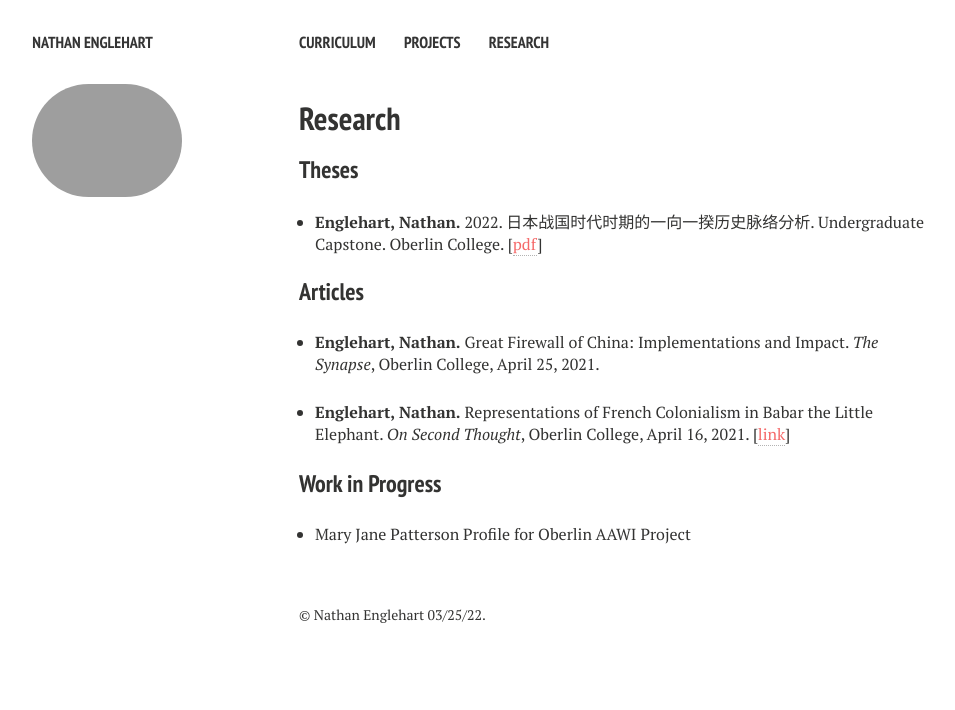
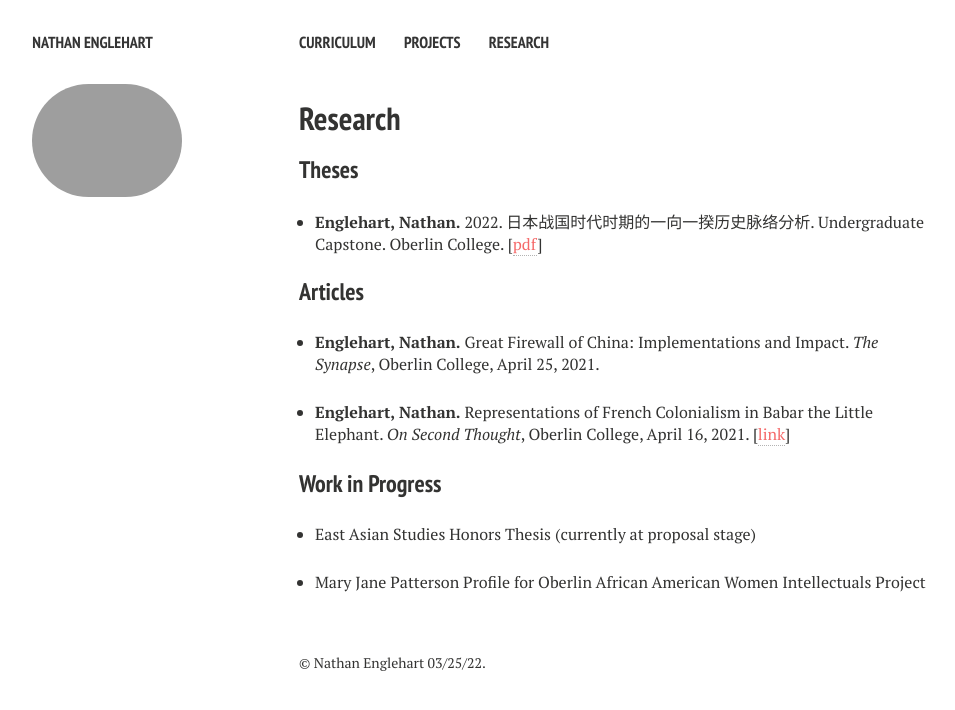
Before and after one commit to nathanenglehart/nathanenglehart.github.io, a Jekyll site: the page built from publications.md, in a window 1280 px wide. Shown: the top 710 px of the page, without its empty margins (21-976 px from the left). Built offline with Jekyll 4.4.1, drawn with Linux system fonts in a browser that asks for light colours; nearby versions of some CDN libraries.

Commit message:
Update publications.html

```diff
--- a/_layouts/publications.html
+++ b/_layouts/publications.html
@@ -96,7 +96,8 @@ div.bibtex pre { font-size: 75%; overflow: auto;  width: 100%; padding: 0em 0em;
 	</ul>
 	<h3>Work in Progress</h3>
 	<ul style="padding-left: 1em !important;">
-		<li><p>Mary Jane Patterson Profile for Oberlin AAWI Project</p></li>
+		<li><p>East Asian Studies Honors Thesis (currently at proposal stage)</p></li>
+		<li><p>Mary Jane Patterson Profile for Oberlin African American Women Intellectuals Project</p></li>
 	</ul>
     </div><!-- /.article-wrap -->
     {% if site.disqus_shortname and page.comments %}
```
